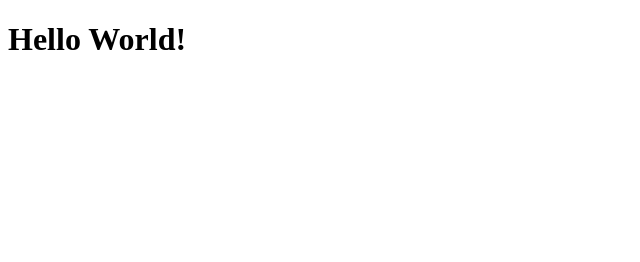
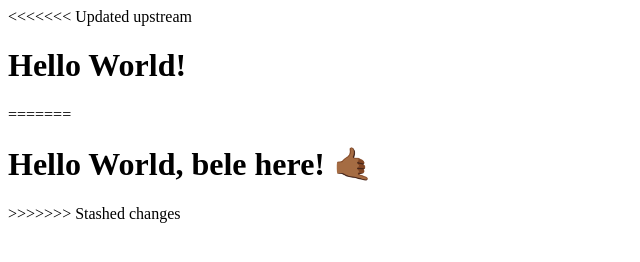
Before and after one commit to b3l3b3/b3l3b3.github.io, a plain HTML site: page docs/index.html in a window 1280 px wide. Shown: the whole page, without its empty margins (0-640 px from the left). Drawn offline with Linux system fonts and the light colour scheme.

Commit message:
updating index.html

```diff
--- a/docs/index.html
+++ b/docs/index.html
@@ -5,6 +5,10 @@
     <title>Vox - Visio - Scriptum</title>
   </head>
   <body>
+<<<<<<< Updated upstream
     <h1>Hello World!</h1>
+=======
+    <h1> Hello World, bele here! 🤙🏾</h1>
+>>>>>>> Stashed changes
   </body>
 </html>
```
